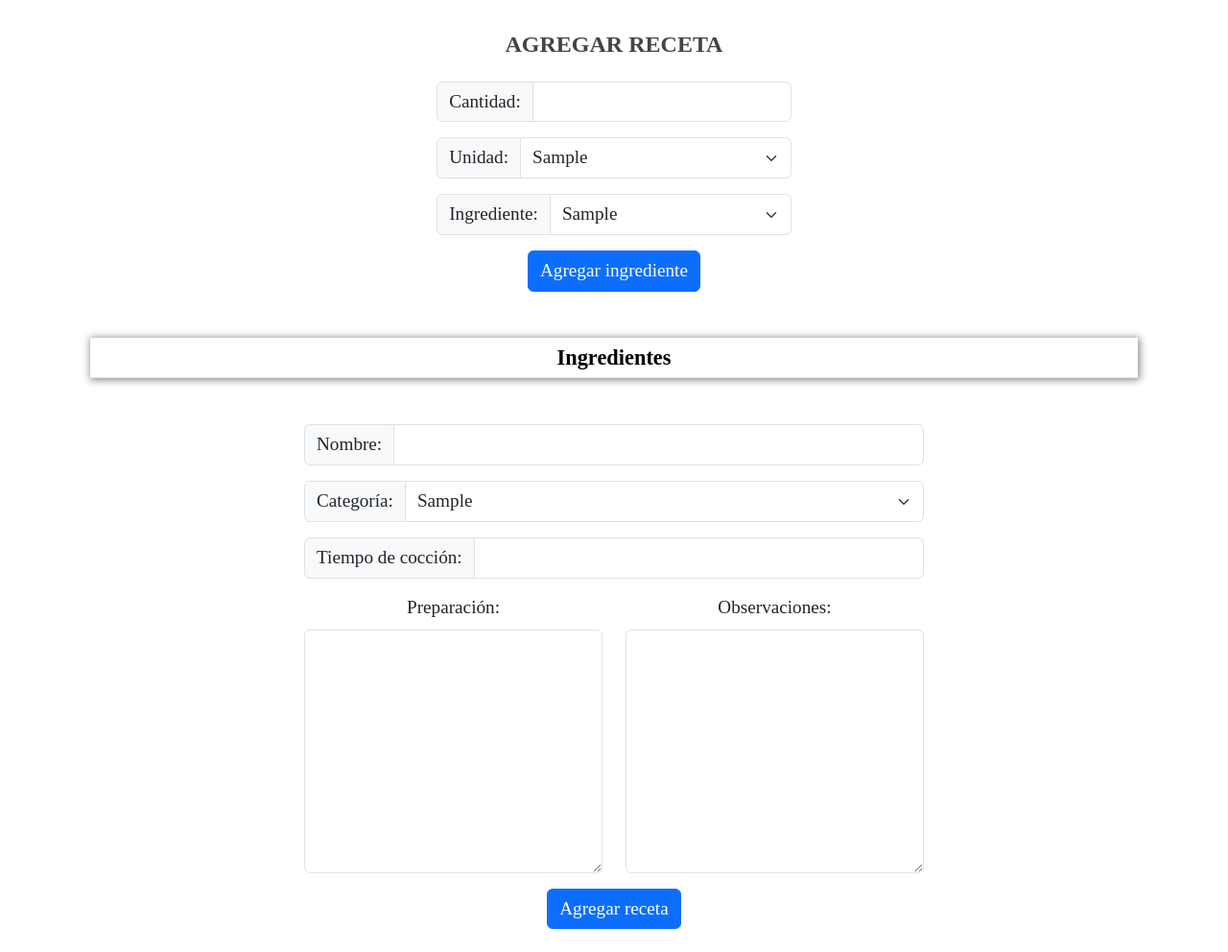
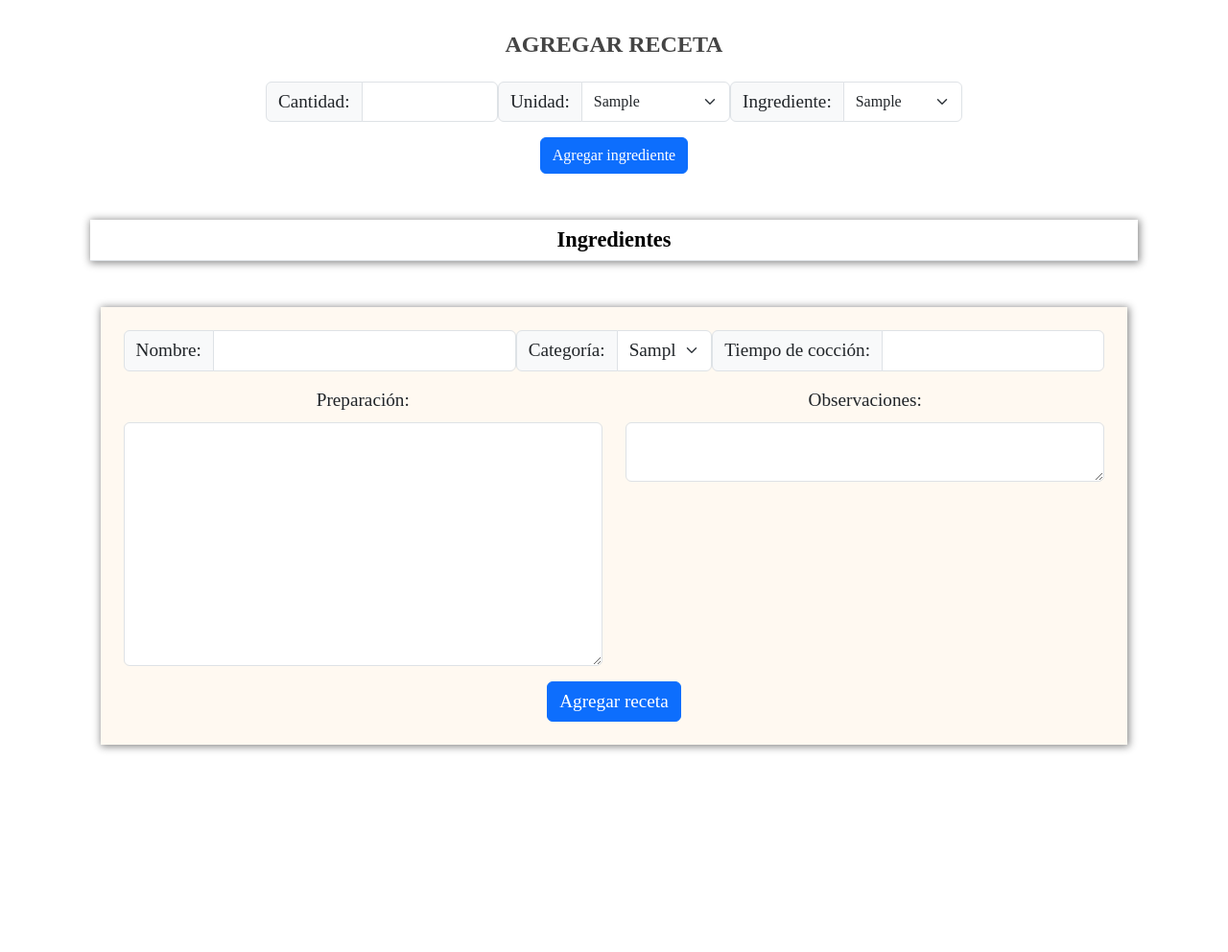
Before and after one commit to Magdiel1990/Cookt, a PHP site: page /views/add_recipe.php in a window 1280 px wide. Shown: the part 61-1053 px from the top of the page at 96% size. After the commit the page ends 844 px from the top, so only its background shows below. Run offline with PHP 8.4, Linux system fonts and the light colour scheme; tables that the repository leaves empty or names only in its code hold one stand-in row (values such as "Sample post"); lists and menus that the app fills with data are empty; some libraries are stand-ins or nearby versions.

Commit message:
design done

```diff
--- a/styles/styles.css
+++ b/styles/styles.css
@@ -40,6 +40,15 @@ select:hover {
 option {
     color: rgb(240, 144, 41);
 }
-#randomform label, #randomform select, #randomform input {
+
+#form {
+    background-color:rgb(255, 249, 241);
+    box-shadow: 1px 1px 8px 1px #888;
+    padding: 1.5rem;
+}
+#form label, #form select, #form input {
     font-size: 1.2rem;
 }
+#upperinput label, #upperinput label select, #upperinput label input  {
+    font-size: 1.2rem;
+}
--- a/views/add_ingredients.php
+++ b/views/add_ingredients.php
@@ -27,8 +27,8 @@ require_once ("../modules/nav.php");
     ?>
     <h3>AGREGAR INGREDIENTES</h3>
 <!--Form for filtering the database info-->
-        <form method="POST" action="../actions/create.php" autocomplete="off" class="mt-3 col-auto" id="randomform">
-            <div class="input-group mb-3">
+        <form method="POST" action="../actions/create.php" autocomplete="off" id="upperinput" class="mt-3 col-auto">
+            <div class="input-group mb-4">
                 <label  class="input-group-text" for="add_ingredient">Ingrediente: </label>
                 <input  class="form-control" type="text" id="add_ingredient" name="add_ingredient">
                 <input class="btn btn-primary" type="submit" value="Agregar">
--- a/views/add_recipe.php
+++ b/views/add_recipe.php
@@ -27,7 +27,8 @@ require_once ("../modules/nav.php");
     ?>
         <h3>AGREGAR RECETA</h3>
 <!--Form for filtering the database info-->
-        <form class="mt-3 col-auto" id="randomform" method="POST" action="../actions/create.php">
+        <form class="mt-3 col-auto" id="upperinput" method="POST" action="../actions/create.php">
+            <div class="d-sm-flex justify-content-around">
                 <div class="input-group mb-3">
                     <label class="input-group-text" for="quantity">Cantidad: </label>
                     <input class="form-control" type="number" name="quantity" id="quantity">
@@ -60,8 +61,8 @@ require_once ("../modules/nav.php");
                         ?>
                     </select>
                 </div>
+            </div>
             <input class="btn btn-primary" type="submit" value="Agregar ingrediente">
-
         </form>
         <!-- Table with ingredients that will conform the recipe-->
         <div class="table table-sm mt-5 col-auto">
@@ -108,14 +109,14 @@ require_once ("../modules/nav.php");
                 </tbody>
             </table>
         </div>
-        <form class="mt-3 col-auto" id="randomform" method="POST" action="../actions/create.php">
-
+        <form class="mt-3 col-auto" id="form" method="POST" action="../actions/create.php">
+            <div class="d-sm-flex">
                 <div class="input-group mb-3">
                     <label class="input-group-text" for="recipename">Nombre: </label>
                     <input  class="form-control" type="text" id="recipename" name="recipename">
                 </div>
 
-            <div class="input-group mb-3">
+                <div class="input-group mb-3 w-50">
                     <label class="input-group-text" for="category">Categoría: </label>
                     <select class="form-select" name="category" id="category">
                         <?php
@@ -133,6 +134,8 @@ require_once ("../modules/nav.php");
                     <label class="input-group-text" for="cookingtime">Tiempo de cocción: </label>
                     <input class="form-control" type="number" id="cookingtime" name="cookingtime">
                 </div>
+            </div>
+
             <div class="row">
                 <div class="col-sm-6 col-md-6 col-lg-6 mb-3">
                     <label for="preparation" class="form-label">Preparación: </label>
@@ -140,9 +143,10 @@ require_once ("../modules/nav.php");
                 </div>
                 <div class="col-sm-6 col-md-6 col-lg-6 mb-3">
                     <label for="observation" class="form-label">Observaciones: </label>
-                    <textarea class="form-control" name="observation" id="observation" cols="30" rows="10"></textarea>
+                    <textarea class="form-control" name="observation" id="observation" cols="2" rows="2"></textarea>
                 </div>
             </div>
+
             <div>
                 <input class="btn btn-primary" type="submit" value="Agregar receta" name="addrecipe">
             </div>
--- a/views/add_units.php
+++ b/views/add_units.php
@@ -26,7 +26,7 @@ require_once ("../modules/nav.php");
     ?>
     <h3>AGREGAR UNIDADES</h3>
 <!--Form for filtering the database info-->
-        <form class="mt-3 col-auto" id="randomform" method="POST" action="../actions/create.php" autocomplete="off">
+        <form class="mt-3 col-auto" id="upperinput" method="POST" action="../actions/create.php" autocomplete="off">
             <div class="input-group mb-3">
                 <label class="input-group-text" for="add_units">Unidad: </label>
                 <input class="form-control" type="text" id="add_units" name="add_units">
--- a/views/custom_recipe.php
+++ b/views/custom_recipe.php
@@ -17,7 +17,7 @@ require_once ("../modules/nav.php");
     <div  class="row mt-2 text-center justify-content-center">
         <h3>ELEGIR POR INGREDIENTE</h3>
 <!--Form for filtering the database info-->
-        <form class="mt-3 col-auto" id="randomform" method="POST" action="../actions/create.php">
+        <form class="mt-3 col-auto" id="upperinput" method="POST" action="../actions/create.php">
             <div class="input-group mb-3">
                 <label class="input-group-text" for="customingredient">Unidad: </label>
                 <select class="form-select" name="customingredient" id="customingredient">
--- a/views/random_recipe.php
+++ b/views/random_recipe.php
@@ -15,7 +15,7 @@ require_once ("../modules/nav.php");
 <main class="container p-4">
     <div class="row mt-2 text-center justify-content-center">
         <h3>SUGERENCIAS</h3>
-        <form action="" method="POST" class="mt-3 col-auto" id="randomform">
+        <form action="" method="POST" class="mt-3 col-auto" id="upperinput">
             <div class="input-group mb-3">
                 <label for="category" class="input-group-text">Categoría: </label>
 
```
Lines whose indentation alone changed are shown as unchanged.
